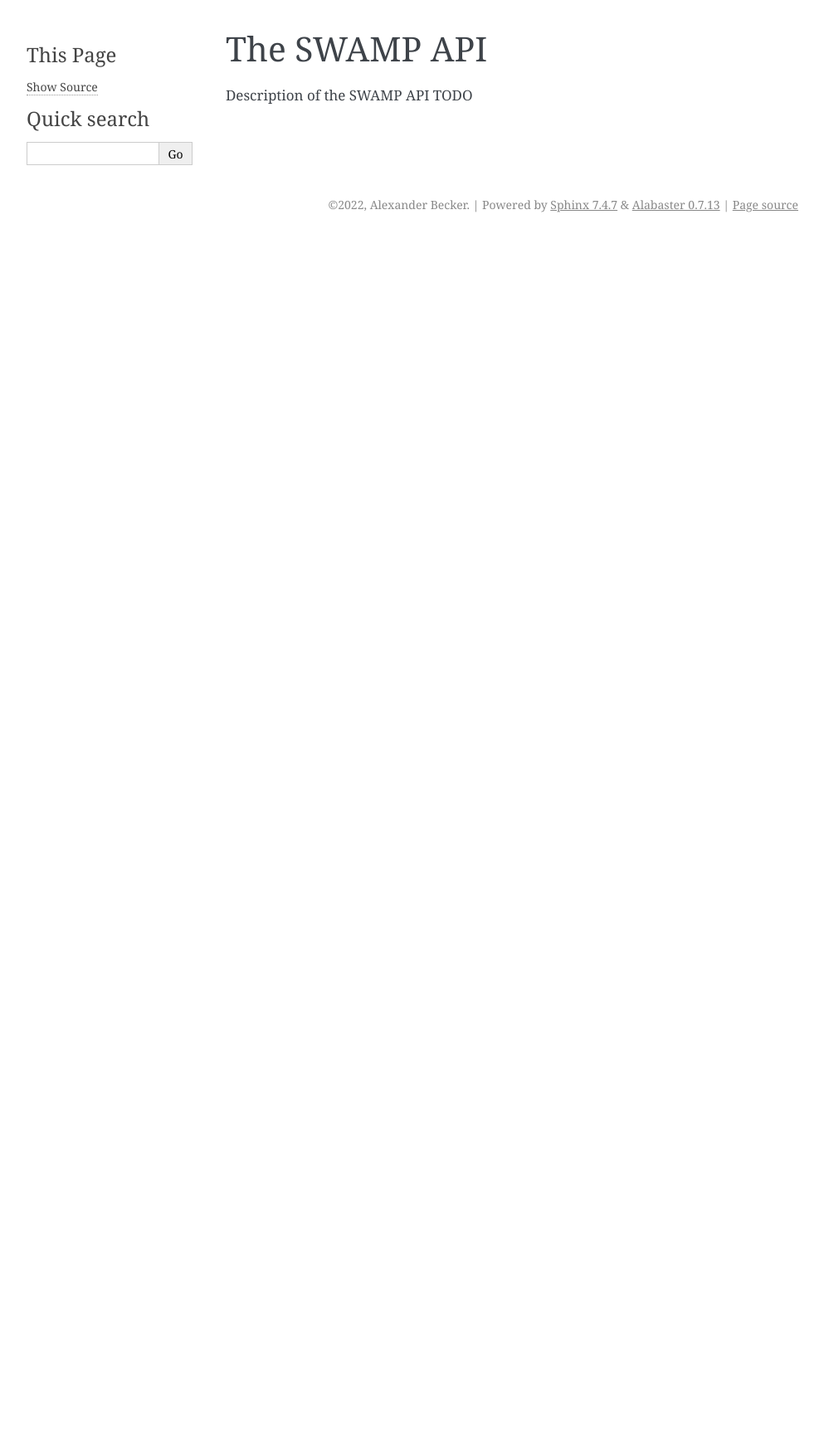
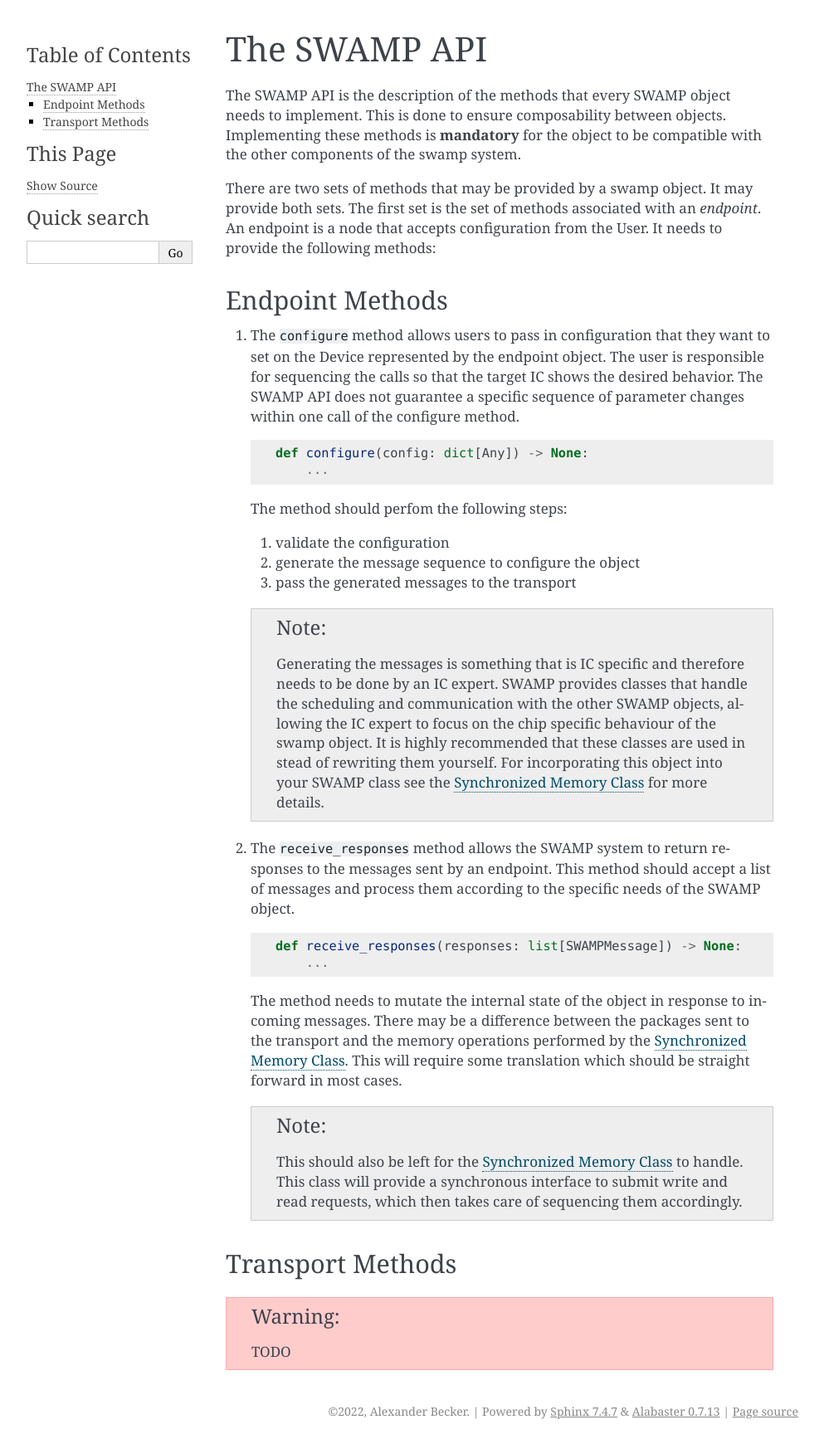
Before and after one commit to Phylex/swamp, a Sphinx documentation site: the page built from docs/api.rst, in a window 1280 px wide. Shown: the whole page at 83% size, without its empty margins (148-1141 px from the left). Built offline with Sphinx 7.4.7, drawn with Linux system fonts in a browser that asks for light colours; before the commit the page ends 900 px from its top, so only the background shows below that.

```diff
--- a/docs/api.rst
+++ b/docs/api.rst
@@ -2,4 +2,52 @@
 
 The SWAMP API
 =============
-Description of the SWAMP API TODO
+The SWAMP API is the description of the methods that every SWAMP object needs to implement. This is done to ensure composability between objects.
+Implementing these methods is **mandatory** for the object to be compatible with the other components of the swamp system.
+
+There are two sets of methods that may be provided by a swamp object. It may provide both sets. The first set is the set of methods associated with an *endpoint*.
+An endpoint is a node that accepts configuration from the User. It needs to provide the following methods:
+
+Endpoint Methods
+----------------
+
+1. The ``configure`` method allows users to pass in configuration that they want to set on the Device represented by the endpoint object. The user is responsible
+   for sequencing the calls so that the target IC shows the desired behavior. The SWAMP API does not guarantee a specific sequence of parameter changes within
+   one call of the configure method.
+
+   .. code-block:: python
+
+    def configure(config: dict[Any]) -> None:
+        ...
+
+   The method should perfom the following steps:
+
+   1. validate the configuration
+   2. generate the message sequence to configure the object
+   3. pass the generated messages to the transport
+
+   .. note::
+     Generating the messages is something that is IC specific and therefore needs to be done by an IC expert.
+     SWAMP provides classes that handle the scheduling and communication with the other SWAMP objects, allowing the IC expert to focus on the chip specific
+     behaviour of the swamp object. It is highly recommended that these classes are used in stead of rewriting them yourself.
+     For incorporating this object into your SWAMP class see the :ref:`synchronous memory` for more details.
+
+2. The ``receive_responses`` method allows the SWAMP system to return responses to the messages sent by an endpoint. This method should accept a list of messages
+   and process them according to the specific needs of the SWAMP object.
+
+   .. code-block:: python
+
+    def receive_responses(responses: list[SWAMPMessage]) -> None:
+        ...
+
+   The method needs to mutate the internal state of the object in response to incoming messages. There may be a difference between the packages sent to the transport
+   and the memory operations performed by the :ref:`synchronous memory`. This will require some translation which should be straight forward in most cases.
+
+   .. note::
+     This should also be left for the :ref:`synchronous memory` to handle. This class will provide a synchronous interface to submit write and read requests,
+     which then takes care of sequencing them accordingly.
+
+Transport Methods
+-----------------
+.. warning::
+    TODO
--- a/docs/syncmem.rst
+++ b/docs/syncmem.rst
@@ -1,3 +1,5 @@
+.. _`synchronous memory`:
+
 Synchronized Memory Class
 =========================
 
```
Also changed, not shown: AUTHORS.rst (+7 -1 lines), README.rst (+7 -8 lines), docs/architecture.rst (+11 -7 lines), docs/images/SWAMP-architecture.svg (added), docs/images/SWAMP-transaction-procedure.svg (added), 1 other file.
